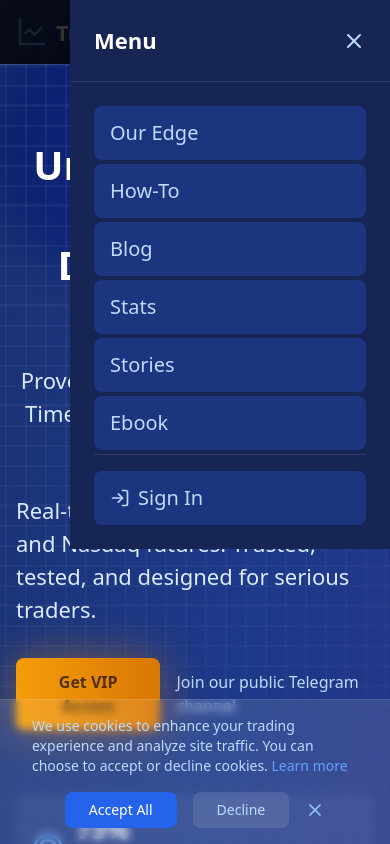
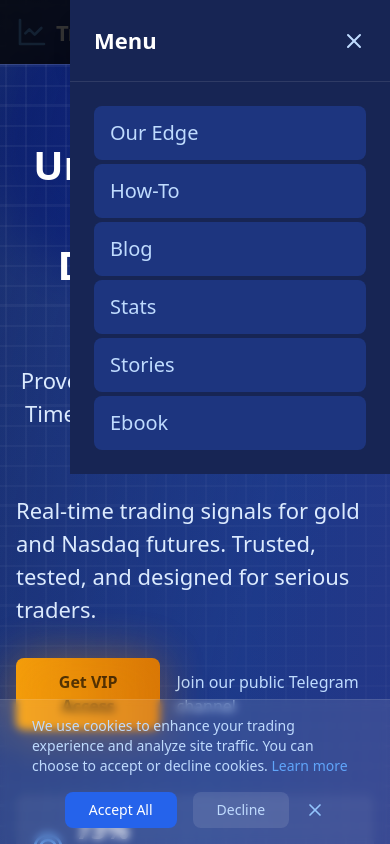
Before and after one commit to mcfehu/Trade-Reversals, a React (Vite) app: page / in a window 390 px wide. Both pictures are taken after a click on the button 354 px from the left and 32 px from the top of the page. Shown: the top 844 px of the page. Built offline with nearby package versions, Linux system fonts and the light colour scheme.

Commit message:
Commit from Bolt to GitHub

```diff
--- a/src/components/header/MobileMenu.tsx
+++ b/src/components/header/MobileMenu.tsx
@@ -1,5 +1,5 @@
 import React from 'react';
-import { X, LogIn } from 'lucide-react';
+import { X } from 'lucide-react';
 import { Link } from 'react-router-dom';
 import { useAuth } from '../../contexts/AuthContext';
 
@@ -77,8 +77,8 @@ export default function MobileMenu({ isOpen, onClose }: MobileMenuProps) {
               Ebook
             </Link>
 
-            <div className="pt-4 mt-4 border-t border-white/10">
-              {user ? (
+            {user && (
+              <div className="pt-4 mt-4 border-t border-white/10">
                 <Link
                   to="/dashboard"
                   className="flex items-center gap-2 text-lg text-blue-200 hover:text-white py-3 px-4 rounded-lg bg-blue-900/80 hover:bg-blue-800/90 transition-colors"
@@ -86,16 +86,8 @@ export default function MobileMenu({ isOpen, onClose }: MobileMenuProps) {
                 >
                   Dashboard
                 </Link>
-              ) : (
-                <button
-                  onClick={onClose}
-                  className="flex items-center gap-2 text-lg text-blue-200 hover:text-white py-3 px-4 rounded-lg bg-blue-900/80 hover:bg-blue-800/90 transition-colors w-full text-left"
-                >
-                  <LogIn className="h-5 w-5" />
-                  Sign In
-                </button>
-              )}
-            </div>
+              </div>
+            )}
           </div>
         </div>
       </div>
```
